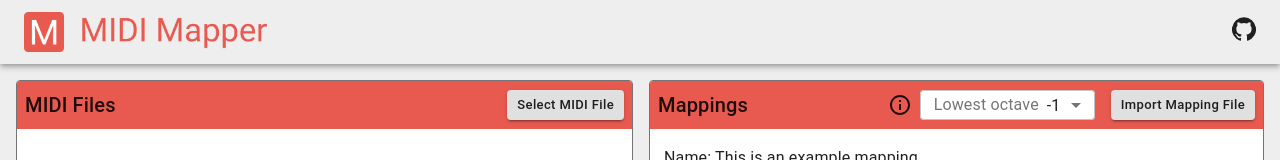
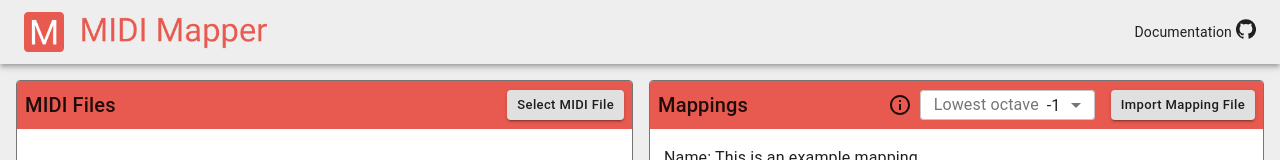
Before and after one commit to mbise1993/midi-mapper, a Next.js app: page / in a window 1280 px wide. Shown: the top 160 px of the page. Built offline with nearby package versions, Linux system fonts and the light colour scheme.

Commit message:
Add documentation link

```diff
--- a/src/pages/_app.tsx
+++ b/src/pages/_app.tsx
@@ -1,6 +1,14 @@
 import Head from 'next/head';
 import React from 'react';
-import { AppBar, CssBaseline, Link, ThemeProvider, Toolbar, withStyles } from '@material-ui/core';
+import {
+  AppBar,
+  Box,
+  CssBaseline,
+  Link,
+  ThemeProvider,
+  Toolbar,
+  withStyles,
+} from '@material-ui/core';
 import { AppProps } from 'next/app';
 import { GitHub as GitHubIcon } from '@material-ui/icons';
 
@@ -36,14 +44,19 @@ const MyApp: React.FC<AppProps> = ({ Component, pageProps }) => {
         <AppBar position="static" color="transparent">
           <StyledToolbar>
             <img src="/logo.png" alt="MIDI Mapper" height="40px" />
+            <Box display="flex" alignItems="center">
               <Link
                 href="https://github.com/mbise1993/midi-mapper"
                 target="_blank"
                 color="textPrimary"
                 title="View on GitHub"
               >
-              <GitHubIcon />
+                Documentation
               </Link>
+              <Box marginLeft="4px">
+                <GitHubIcon fontSize="small" />
+              </Box>
+            </Box>
           </StyledToolbar>
         </AppBar>
         <Component {...pageProps} />
```
Lines whose indentation alone changed are shown as unchanged.
